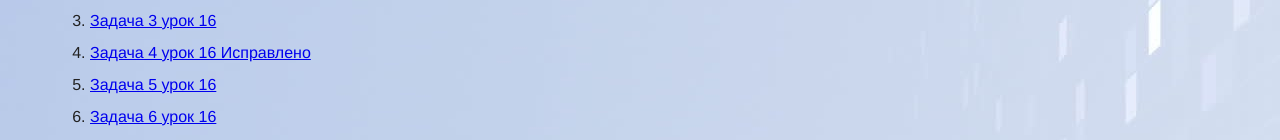
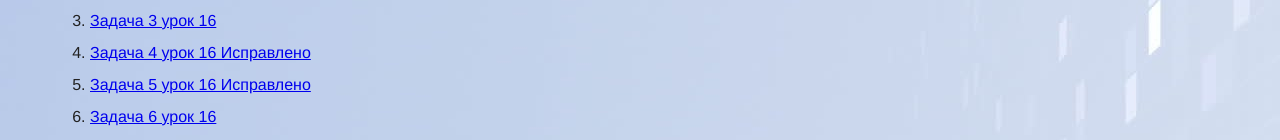
Before and after one commit to boris86msk/Pascal, a plain HTML site: page index.html in a window 1280 px wide. Shown: the part 609-749 px from the top of the page. Drawn offline with Linux system fonts and the light colour scheme.

Commit message:
Update index.html

```diff
--- a/index.html
+++ b/index.html
@@ -31,7 +31,7 @@
          <li><a href="http://fkn.ktu10.com/?q=node/13234">Задача 2 урок 16</a></li>
          <li><a href="http://fkn.ktu10.com/?q=node/13235">Задача 3 урок 16</a></li>
          <li><a href="http://fkn.ktu10.com/?q=node/13236">Задача 4 урок 16 Исправлено</a></li>
-         <li><a href="http://fkn.ktu10.com/?q=node/13237">Задача 5 урок 16</a></li>
+         <li><a href="http://fkn.ktu10.com/?q=node/13237">Задача 5 урок 16 Исправлено</a></li>
          <li><a href="http://fkn.ktu10.com/?q=node/13238">Задача 6 урок 16</a></li>
          <li><a href="http://fkn.ktu10.com/?q=node/13273">Задача 7 урок 16</a></li>
          <li><a href="http://fkn.ktu10.com/?q=node/13274">Задача 8 урок 16</a></li>
```
